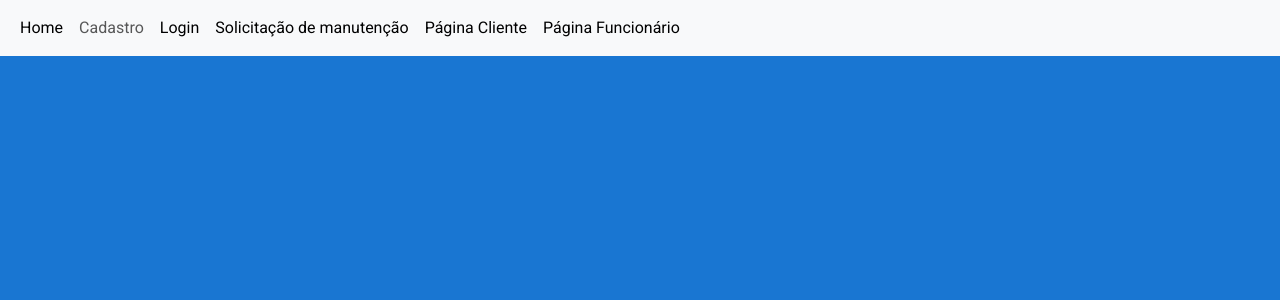
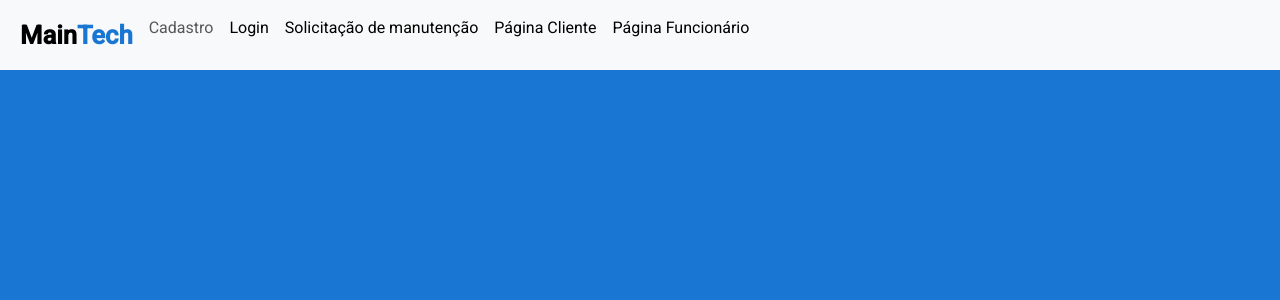
Before and after one commit to flaviaros4/Projeto-WebII, an Angular app in the folder front-end/: page / in a window 1280 px wide. Shown: the top 300 px of the page. Built offline with nearby package versions, Linux system fonts and the light colour scheme.

Commit message:
atualização barra de navegação

```diff
--- a/front-end/src/app/app.css
+++ b/front-end/src/app/app.css
@@ -0,0 +1,3 @@
+b {
+    font-size: 2vw;
+}
--- a/front-end/src/app/app.html
+++ b/front-end/src/app/app.html
@@ -3,7 +3,7 @@
   <div class="container-fluid">
     <ul class="navbar-nav">
       <li class="nav-item">
-        <a class="nav-link active" href="app.html">Home</a>
+        <a class="nav-link active" href="app.html"><b>Main</b><b style="color: #1976d2">Tech</b></a>
       </li>
       <li class="nav-item">
         <a class="nav-link " routerLink="/cadastro">Cadastro</a>
--- a/front-end/src/styles.css
+++ b/front-end/src/styles.css
@@ -7,7 +7,7 @@ html, body {
 body {
     margin: 0;
     font-family: Roboto, "Helvetica Neue", sans-serif;
-    background-color:#1976d2
+    background-color:#1976d2;
 }
 
 :root {
```
